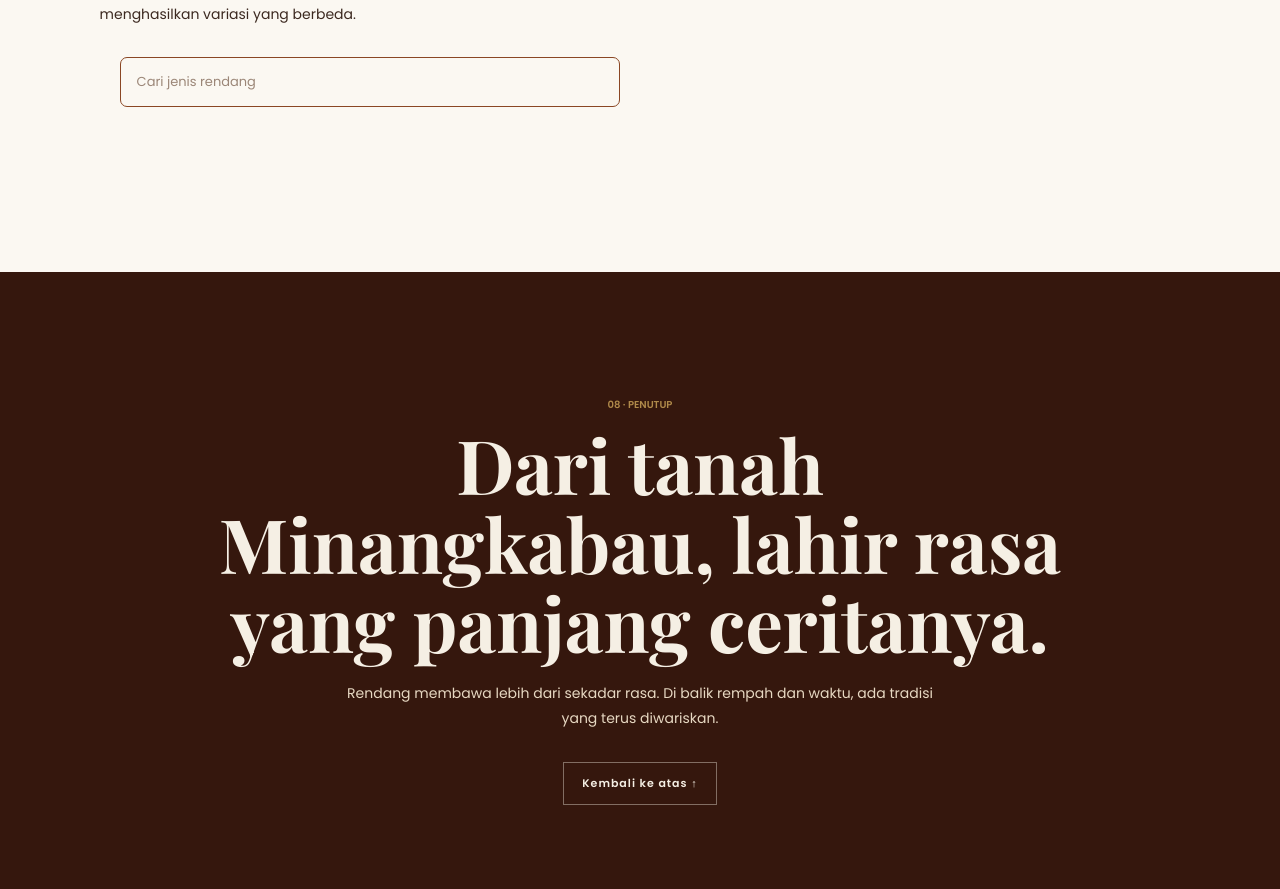
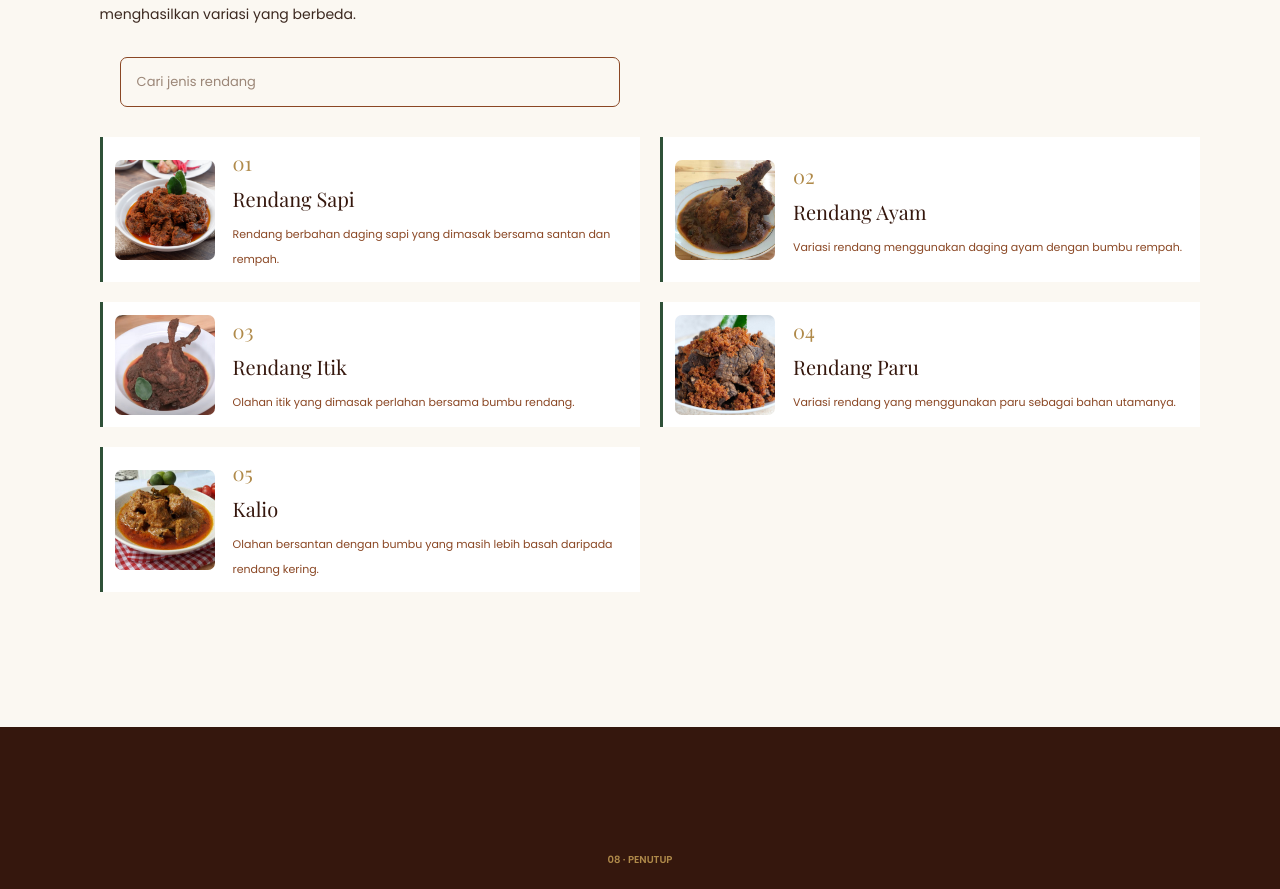
Before and after one commit to vinandius/FrontEnd_Kel10_UAS, a Next.js app: page / in a window 1280 px wide. Shown: the part 10380-11269 px from the top of the page. Built offline with nearby package versions, Linux system fonts and the light colour scheme.

Commit message:
Adding product card

```diff
--- a/components/main/jenis.tsx
+++ b/components/main/jenis.tsx
@@ -1,6 +1,55 @@
+"use client"
+
+import { useState } from "react";
 import styles from "../../app/page.module.css";
+import RendangCard from "./rendang-card";
+
+const rendangTypes = [
+    {
+        number: "01",
+        title: "Rendang Sapi",
+        image: "/Photos/Rendang%20Sapi.jpg",
+        alt: "Rendang sapi",
+        description:
+            "Rendang berbahan daging sapi yang dimasak bersama santan dan rempah.",
+    },
+    {
+        number: "02",
+        title: "Rendang Ayam",
+        image: "/Photos/Rendang%20Ayam.jpg",
+        alt: "Rendang ayam",
+        description:
+            "Variasi rendang menggunakan daging ayam dengan bumbu rempah.",
+    },
+    {
+        number: "03",
+        title: "Rendang Itik",
+        image: "/Photos/Rendang%20Itik.jpg",
+        alt: "Rendang itik",
+        description:
+            "Olahan itik yang dimasak perlahan bersama bumbu rendang.",
+    },
+    {
+        number: "04",
+        title: "Rendang Paru",
+        image: "/Photos/Rendang%20Paru.jpg",
+        alt: "Rendang paru",
+        description:
+            "Variasi rendang yang menggunakan paru sebagai bahan utamanya.",
+    },
+    {
+        number: "05",
+        title: "Kalio",
+        image: "/Photos/Kalio.jpg",
+        alt: "Kalio",
+        description:
+            "Olahan bersantan dengan bumbu yang masih lebih basah daripada rendang kering.",
+    },
+];
 
 export default function Jenis() {
+    const [searchTerm, setSearchTerm] = useState("");
+    const filteredTypes = rendangTypes.filter((item)=> item.title.toLowerCase().includes(searchTerm.toLowerCase()));
     return(
         <section id={styles["types-section"]}>
             <div id={styles["jendang"]}>
@@ -13,11 +62,27 @@ export default function Jenis() {
                 </div>
 
                 <div className={styles["search-container"]}>
-                    <input type="text" id={styles["searchProduct"]} className={styles["search-input"]} placeholder="Cari jenis rendang"/>
+                    <input type="text" id={styles["searchProduct"]} className={styles["search-input"]} placeholder="Cari jenis rendang"
+                    aria-label="Cari jenis rendang"
+                    value={searchTerm}
+                    onChange={(event) => setSearchTerm(event.target.value)}
+                    />
                 </div>
                 {/* <!-- Gambar rendang --> */}
                 <div id={styles["renlistcont"]}>
+                    {filteredTypes.map((item) => (
+                        <RendangCard key={item.number}
+                        number={item.number}
+                        title={item.title}
+                        image={item.image}
+                        alt={item.alt}>{item.description}</RendangCard>
+                    ))}
+
+                    {filteredTypes.length === 0 && (
+                        <p>Jenis rendang tidak ditemukan.</p>
+                    )}
                 </div>
             </div>
         </section>
-)}
+    );
+}
```
